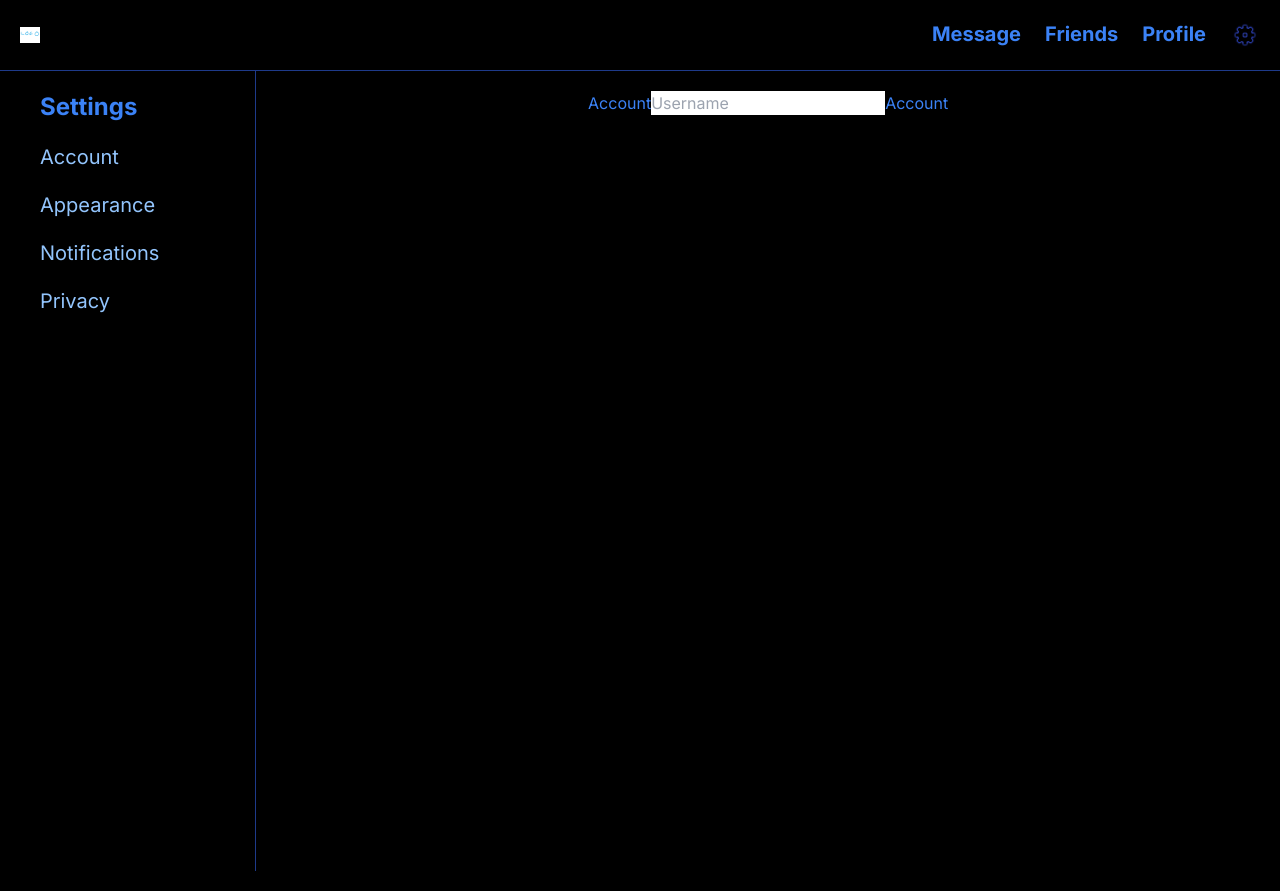
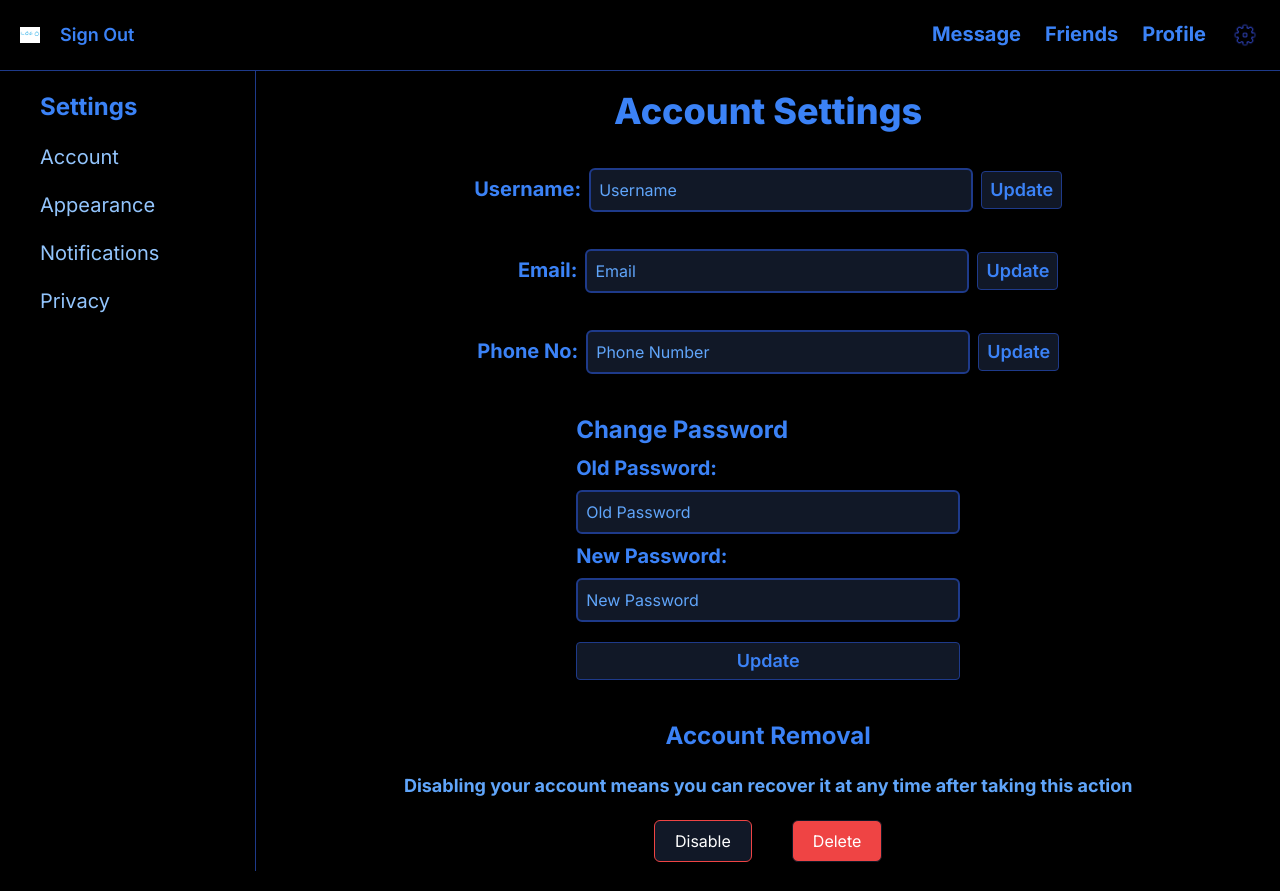
Before and after one commit to SamSmith2004/jchat, a Next.js app: page /settings in a window 1280 px wide. Built offline with nearby package versions, Linux system fonts and the light colour scheme.

Commit message:
updated sign-out button and account settings part of settings page

```diff
--- a/app/components/navbar.tsx
+++ b/app/components/navbar.tsx
@@ -1,5 +1,6 @@
 import Link from 'next/link';
 import Image from 'next/image';
+import SignOutButton from './signOut';
 
 export function Navbar() {
     return (
@@ -8,6 +9,7 @@ export function Navbar() {
                 <Link href="/home">
                     <Image src="/logo-placeholder.png" alt="logo" width={20} height={20}/>
                 </Link>
+                <SignOutButton />
             </div>
             <ul className="flex list-none m-0 p-0 text-xl font-bold">
                 <li className="mr-6">
--- a/app/components/signOut.tsx
+++ b/app/components/signOut.tsx
@@ -6,7 +6,7 @@ const SignOutButton = () => {
   };
 
   return (
-    <button className='px-6 py-3 bg-blue-500 text-white font-semibold rounded text-lg' onClick={handleSignOut}>Sign Out</button>
+    <button className='ml-5 text-blue-500 font-semibold text-lg' onClick={handleSignOut}>Sign Out</button>
   );
 };
 
--- a/app/home/page.tsx
+++ b/app/home/page.tsx
@@ -51,7 +51,6 @@ export default function Home() {
     return (
         <main className="flex flex-col">
             <Navbar />
-            <SignOutButton />
             <div className="flex justify-between items-start">
             <div className='flex space-y-10 flex-col border-r border-blue-900 pt-5 pr-10 pl-10 text-blue-500 h-screen'>
                 <h1 className='text-blue-500 font-bold text-2xl'>Nav</h1>
--- a/app/settings/page.tsx
+++ b/app/settings/page.tsx
@@ -43,11 +43,49 @@ export default function Settings() {
     function AccountSettings() {
         return (
             <>
+            <h1 className="text-blue-500 text-4xl font-extrabold ">Account Settings</h1>
             <form>
-                <label className="text-blue-500">Account</label>
-                <input type="text" placeholder="Username" />
-                <button>Account</button>
+                <label className="text-blue-500 text-xl font-bold mr-2">Username:</label>
+                <input type="text" placeholder="Username"
+                className="border-2 border-blue-900 rounded-md bg-gray-900 text-blue-400
+                placeholder:text-blue-400 mt-2 w-96 p-2" />
+                <button className="ml-2 mt-5 px-2 py-1 bg-gray-900 border border-blue-900 text-blue-500 font-semibold rounded text-lg">Update</button>
             </form>
+            <form>
+                <label className="text-blue-500 text-xl font-bold mr-2 ml-10">Email:</label>
+                <input type="text" placeholder="Email"
+                className="border-2 border-blue-900 rounded-md bg-gray-900 text-blue-400
+                placeholder:text-blue-400 mt-2 w-96 p-2" />
+                <button className="ml-2 mt-5 px-2 py-1 bg-gray-900 border border-blue-900 text-blue-500 font-semibold rounded text-lg">Update</button>
+            </form>
+            <form>
+                <label className="text-blue-500 text-xl font-bold mr-2">Phone No:</label>
+                <input type="text" placeholder="Phone Number"
+                className="border-2 border-blue-900 rounded-md bg-gray-900 text-blue-400
+                placeholder:text-blue-400 mt-2 w-96 p-2" />
+                <button className="ml-2 mt-5 px-2 py-1 bg-gray-900 border border-blue-900 text-blue-500 font-semibold rounded text-lg">Update</button>
+            </form>
+            <div>
+                <h2 className="mt-5 text-blue-500 text-2xl font-bold mb-2">Change Password</h2>
+                <form className="flex flex-col">
+                    <label className="text-blue-500 text-xl font-bold mr-2">Old Password:</label>
+                    <input type="password" placeholder="Old Password"
+                    className="border-2 border-blue-900 rounded-md bg-gray-900 text-blue-400
+                    placeholder:text-blue-400 mt-2 w-96 p-2" />
+                    <label className="text-blue-500 text-xl font-bold mr-2 mt-2">New Password:</label>
+                    <input type="password" placeholder="New Password"
+                    className="border-2 border-blue-900 rounded-md bg-gray-900 text-blue-400
+                    placeholder:text-blue-400 mt-2 w-96 p-2" />
+                    <button className="mt-5 px-2 py-1 bg-gray-900 border border-blue-900 text-blue-500 font-semibold rounded text-lg mb-5 w-full">Update</button>
+                </form>
+            </div>
+            <h1 className="text-blue-500 text-2xl font-bold mb-2">Account Removal</h1>
+            <p className="text-blue-400 text-lg font-bold mb-2">
+                Disabling your account means you can recover it at any time after taking this action</p>
+            <div className="flex gap-10">
+                <button className="text-white bg-gray-900 rounded-md px-5 py-2 border border-red-500">Disable</button>
+                <button className="text-white bg-red-500 rounded-md px-5 py-2 border border-gray-900">Delete</button>
+            </div>
             </>
         );
     }
```
